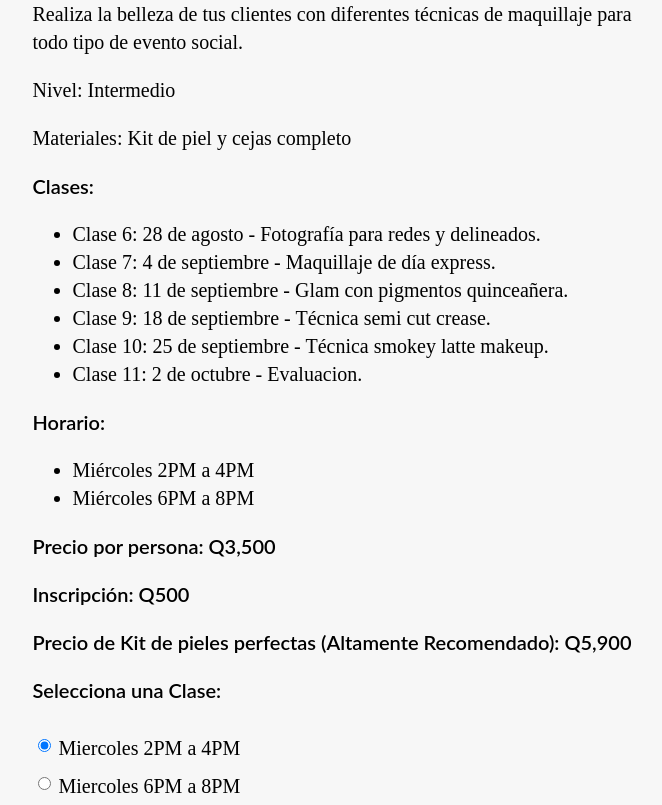
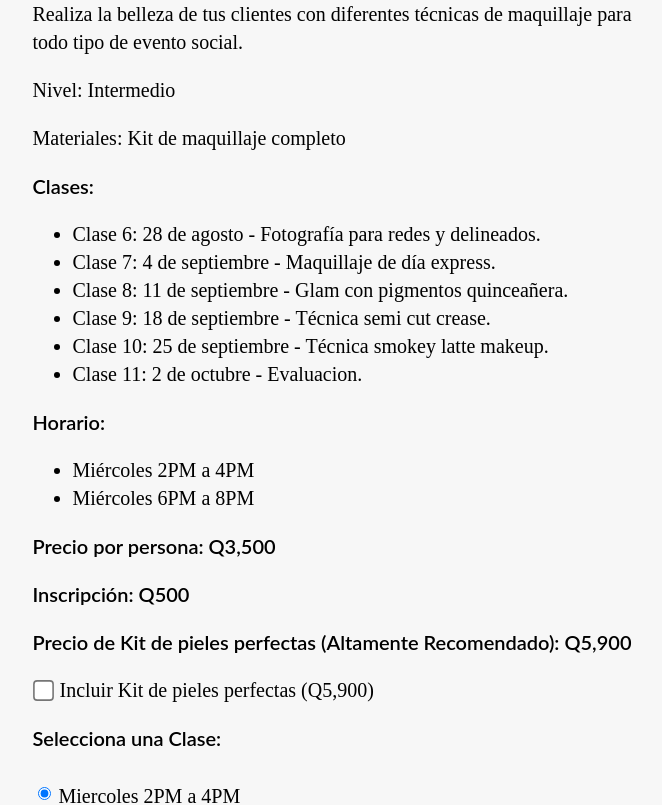
Before and after one commit to GGabriel007/Beauty-Station-React, a React (Create React App) app: page /classes/classes-2/Module_2Mkup in a window 1280 px wide. Shown: the part 1120-1925 px from the top of the page, without its empty margins (300-962 px from the left). Built offline with nearby package versions, Linux system fonts and the light colour scheme; no server answers; the database is empty.

Commit message:
Create add kit
Creation of section to add kit to cart for Make up classes.

```diff
--- a/src/pages/CartPage.js
+++ b/src/pages/CartPage.js
@@ -77,12 +77,15 @@ const CartPage = () => {
   };
 
   const getTotalPrice = () => {
-    return cartItems.reduce((total, item) => total + item.price, 0);
+    const total = cartItems.reduce((total, item) => {
+      return total + item.price + (item.kitSelected ? 5900 : 0);
+    }, 0);
+    return total + 500;
   };
 
   return (
 <div>
-  <h1 className="header-information-cartpage">Carro</h1>
+  <p className="header-information-cartpage">Carrito</p>
   <div className="cart-page">
     {notification && <p className="notification">{notification}</p>}
     {cartItems.length === 0 ? (
@@ -97,12 +100,25 @@ const CartPage = () => {
                 <img src={item.image} alt={item.name} />
                 <div className="name-price"> <div className ="item-name">{item.name} </div>
                 <div className="price"> Q {item.price}.00 </div>
+
                 </div>
                 <button className='cart-page-remove' onClick={() => removeFromCart(item)}>Remover</button>
               </li>
             ))}
           </ul>
         </div>
+        <div className="name-price-INS">
+        {cartItems.some(item => item.kitSelected) && (
+                <>
+                  <div className="item-name-INST">Kit de pieles perfectas</div>
+                  <div className="price">Q 5,900.00</div>
+                </>
+              )}
+              </div>
+        <div className="name-price-INS">
+                <div className="item-name-INST">INSCRIPCIÓN</div>
+                <div className="price">Q 500.00</div>
+              </div>
         <div className="line"></div>
         <div className="total-price">
           <div className='total-text'>TOTAL</div><div className='total-number'>Q {getTotalPrice()}.00</div>
@@ -118,7 +134,8 @@ const CartPage = () => {
             <input type="text" id="expiryDate" name="expiryDate" />
             <label htmlFor="cvv">CVV:</label>
             <input type="text" id="cvv" name="cvv" />
-            <button className="checkout-button" onClick={handleCheckout}>Pagar</button>          </form>
+            <button className="checkout-button" onClick={handleCheckout}>Pagar</button>
+            </form>
         </div>
       </div>
     )}
--- a/src/pages/Module_1Mkup.js
+++ b/src/pages/Module_1Mkup.js
@@ -22,6 +22,7 @@ const Module_1Mkup = () => {
 
     const [error, setError] = useState(''); // State for error messages
     const [notification, setNotification] = useState('');
+    const [kitSelected, setKitSelected] = useState(false); //State for kit selection
 
     useEffect(() => {
       const thumbnails = document.querySelectorAll('.thumbnail-module');
@@ -105,8 +106,10 @@ const Module_1Mkup = () => {
           name: moduleName,
           price: 3000,
           image: `${process.env.PUBLIC_URL}/images/Class_1/Module_1/imagen_module_Mkup.jpeg`,
-          schedule: selectedSchedule
+          schedule: selectedSchedule,
+          kitSelected: kitSelected
         };
+
         addToCart(moduleItem);
         setError('');
         setNotification(`¡${moduleName} ha sido agregado al carrito!`);
@@ -154,6 +157,14 @@ const Module_1Mkup = () => {
                 <p className="class_links-module">Precio por persona: Q3,000</p>
                 <p className="class_links-module">Inscripción: Q500</p>
                 <p className="class_links-module">Precio de Kit de pieles perfectas (Altamente Recomendado): Q5,900</p>
+                <label className="checkbox-container">
+                  <input
+                    type="checkbox"
+                    checked={kitSelected}
+                    onChange={() => setKitSelected(!kitSelected)}
+                  />
+                  Incluir Kit de pieles perfectas (Q5,900)
+                </label>
                 <p className="class_links-module">Selecciona una Clase:</p>
             <ul className='button-schedule'>
               <li>
--- a/src/pages/Module_2Mkup.js
+++ b/src/pages/Module_2Mkup.js
@@ -22,6 +22,8 @@ const Module_2Mkup = () => {
 
     const [error, setError] = useState(''); // State for error messages
     const [notification, setNotification] = useState('');
+    const [kitSelected, setKitSelected] = useState(false); //State for kit selection
+
 
 
     useEffect(() => {
@@ -107,7 +109,9 @@ const Module_2Mkup = () => {
           name: moduleName,
           price: 3500,
           image: `${process.env.PUBLIC_URL}/images/Class_1/Module_2/imagen_module_Mkup.jpeg`,
-          schedule: selectedSchedule
+          schedule: selectedSchedule,
+          kitSelected: kitSelected
+
         };
         addToCart(moduleItem);
         setError('');
@@ -139,7 +143,7 @@ const Module_2Mkup = () => {
                 <p className="class_links-module">Informacion del Módulo:</p>
                 <p>Realiza la belleza de tus clientes con diferentes técnicas de maquillaje para todo tipo de evento social.</p>
                 <p>Nivel: Intermedio</p>
-                <p>Materiales: Kit de piel y cejas completo</p>
+                <p>Materiales: Kit de maquillaje completo</p>
                 <p className="class_links-module">Clases:</p>
                 <ul>
                 <li>Clase 6: 28 de agosto - Fotografía para redes y delineados.</li>
@@ -157,7 +161,15 @@ const Module_2Mkup = () => {
                 <p className="class_links-module">Precio por persona: Q3,500</p>
                 <p className="class_links-module">Inscripción: Q500</p>
                 <p className="class_links-module">Precio de Kit de pieles perfectas (Altamente Recomendado): Q5,900</p>
-                    <p className="class_links-module">Selecciona una Clase:</p>
+                <label className="checkbox-container">
+                  <input
+                    type="checkbox"
+                    checked={kitSelected}
+                    onChange={() => setKitSelected(!kitSelected)}
+                  />
+                  Incluir Kit de pieles perfectas (Q5,900)
+                </label>
+                <p className="class_links-module">Selecciona una Clase:</p>
                 <ul className='button-schedule'>
                   <li>
                     <input type="radio" id="clase1" name="schedule" value="Clase 1" checked={selectedSchedule === 'Clase 1'} onChange={() => setSelectedSchedule('Clase 1')} />
--- a/src/pages/Module_3Mkup.js
+++ b/src/pages/Module_3Mkup.js
@@ -22,6 +22,7 @@ const Module_3Mkup = () => {
 
     const [error, setError] = useState(''); // State for error messages
     const [notification, setNotification] = useState('');
+    const [kitSelected, setKitSelected] = useState(false); //State for kit selection
 
 
     useEffect(() => {
@@ -106,7 +107,9 @@ const Module_3Mkup = () => {
           name: moduleName,
           price: 4000,
           image: `${process.env.PUBLIC_URL}/images/Class_1/Module_3/imagen_module_Mkup.jpeg`,
-          schedule: selectedSchedule
+          schedule: selectedSchedule,
+          kitSelected: kitSelected
+
         };
         addToCart(moduleItem);
         setError('');
@@ -139,7 +142,7 @@ const Module_3Mkup = () => {
                 <p className="class_links-module">Informacion del Módulo:</p>
                 <p>Ideal para actualizarte en tendencias internacionales, ALEH compartirá los tips y productos utilizados por los maquillistas de celebridades para impactar a tus clientes y resaltar tu perfil en redes sociales.</p>
                 <p>Nivel: Avanzado/Actualización</p>
-                <p>Materiales: Kit de piel y cejas completo</p>
+                <p>Materiales: Kit de maquillaje completo</p>
                 <p className="class_links-module">Clases:</p>
                 <ul>
                 <li>Clase 12: jueves 3 de octubre - Redes e iluminación en linea.</li>
@@ -158,6 +161,14 @@ const Module_3Mkup = () => {
                 <p className="class_links-module">Precio por persona: Q4,000</p>
                 <p className="class_links-module">Inscripción: Q500</p>
                 <p className="class_links-module">Precio de Kit de pieles perfectas (Altamente Recomendado): Q5,900</p>
+                <label className="checkbox-container">
+                  <input
+                    type="checkbox"
+                    checked={kitSelected}
+                    onChange={() => setKitSelected(!kitSelected)}
+                  />
+                  Incluir Kit de pieles perfectas (Q5,900)
+                </label>
                 <p className="class_links-module">Selecciona una Clase:</p>
             <ul className='button-schedule'>
               <li>
--- a/src/pages/Module_4Mkup.js
+++ b/src/pages/Module_4Mkup.js
@@ -22,6 +22,8 @@ const Module_4Mkup = () => {
 
     const [error, setError] = useState(''); // State for error messages
     const [notification, setNotification] = useState('');
+    const [kitSelected, setKitSelected] = useState(false); //State for kit selection
+
 
 
     useEffect(() => {
@@ -133,7 +135,9 @@ const Module_4Mkup = () => {
           name: moduleName,
           price: 9000,
           image: `${process.env.PUBLIC_URL}/images/Class_1/Module_4/imagen_module_Mkup.jpeg`,
-          schedule: selectedSchedule
+          schedule: selectedSchedule,
+          kitSelected: kitSelected
+
         };
         addToCart(moduleItem);
         setError('');
@@ -165,7 +169,7 @@ const Module_4Mkup = () => {
                 <p className="class_links-module">Informacion del Módulo:</p>
                 <p>Nuestro curso de maquillaje profesional consta de 3 módulos especializados en maquillaje social, donde hemos resumido para ti los tips, materiales y técnicas actuales a nivel mundial. No necesitas tener experiencia previa. Con el curso completo tendrás conocimientos y herramientas para poder emprender.</p>
                 <p>Incluye: 3 módulos, Book "The Makeup guide" y certificado enmarcado.</p>
-                <p>Materiales: Kit de piel y cejas completo</p>
+                <p>Materiales: Kit de Maquillaje completo</p>
                 <p className="class_links-module">Clases:</p>
                 <ul>
                 <li>Clase 1: 24 de julio - Introducción y teoría.</li>
@@ -195,6 +199,14 @@ const Module_4Mkup = () => {
                 <p className="class_links-module">Precio por persona: Q9,000</p>
                 <p className="class_links-module">Inscripción: Q500</p>
                 <p className="class_links-module">Precio de Kit de pieles perfectas (Altamente Recomendado): Q5,900</p>
+                <label className="checkbox-container">
+                  <input
+                    type="checkbox"
+                    checked={kitSelected}
+                    onChange={() => setKitSelected(!kitSelected)}
+                  />
+                  Incluir Kit de pieles perfectas (Q5,900)
+                </label>
                 <p className="class_links-module">Selecciona una Clase:</p>
                   <ul className='button-schedule'>
                     <li>
--- a/src/styles/CartPage.css
+++ b/src/styles/CartPage.css
@@ -57,10 +57,12 @@
     margin-top: 10px;
 }
 
-.header-information-cartpage{
+.header-information-cartpage {
+    margin: 50px;
     font-size: 36px;
-    font-family: "PT Serif", serif;
-    margin: 50px;
+    font-family: 'Roboto', sans-serif;
+    font-weight: 400;
+    font-style: normal;
 }
 
 .cart-page ul {
@@ -158,6 +160,19 @@
     box-shadow: 0 4px 8px rgba(0, 0, 0, 0.2);
 }
 
+.INS {
+    display: flex;
+    flex-direction: row;
+}
+
+.name-price-INS {
+    display: flex;
+    flex-direction: row;
+    justify-content: space-between;
+    width: 95%;
+    padding-bottom: 10px;
+}
+
 /* Media query for mobile devices */
 @media (max-width: 768px) {
     .cart-container{
--- a/src/styles/modules.css
+++ b/src/styles/modules.css
@@ -177,6 +177,26 @@
     border-bottom: 1px solid #eee;
   }
 
+  /* Style for the label wrapping the checkbox and text */
+  .checkbox-container {
+    display: flex;
+    align-items: center;
+    margin: 10px 0;
+  }
+
+  .checkbox-container input[type="checkbox"] {
+    margin-right: 10px; /* Space between checkbox and text */
+    accent-color: #007bff; /* Change the color of the checkbox */
+    transform: scale(1.6); /* Slightly increase the size of the checkbox */
+  }
+
+  .checkbox-container label {
+  font-size: 16px;
+  color: #333; /* Dark gray text color */
+  cursor: pointer; /* Show pointer cursor on hover */
+}
+
+
 
 @media (max-width: 768px) {
 
```
Also changed, not shown: src/styles/header.css (+5 -5 lines).
